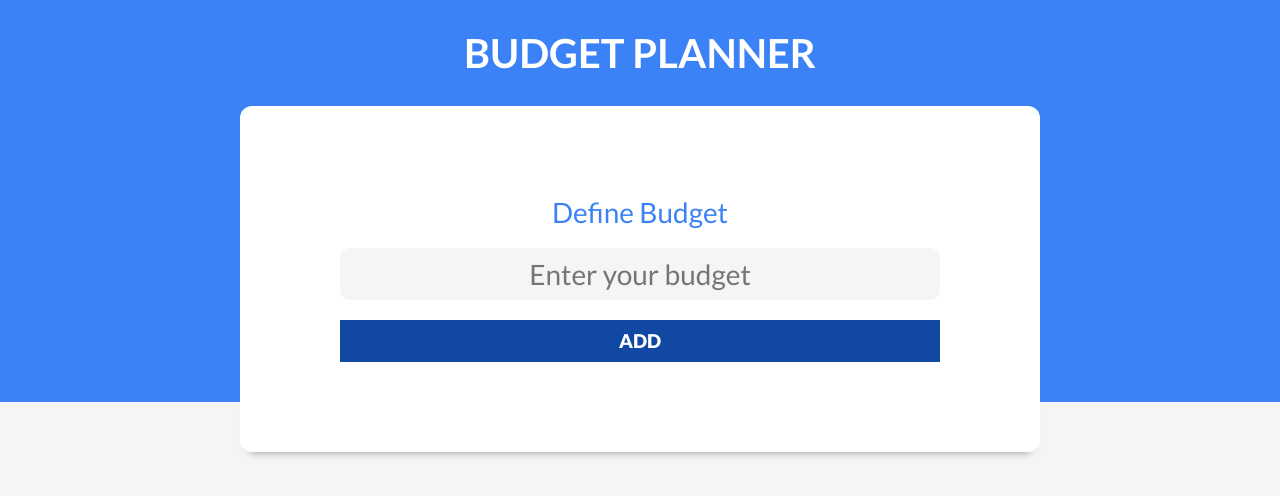
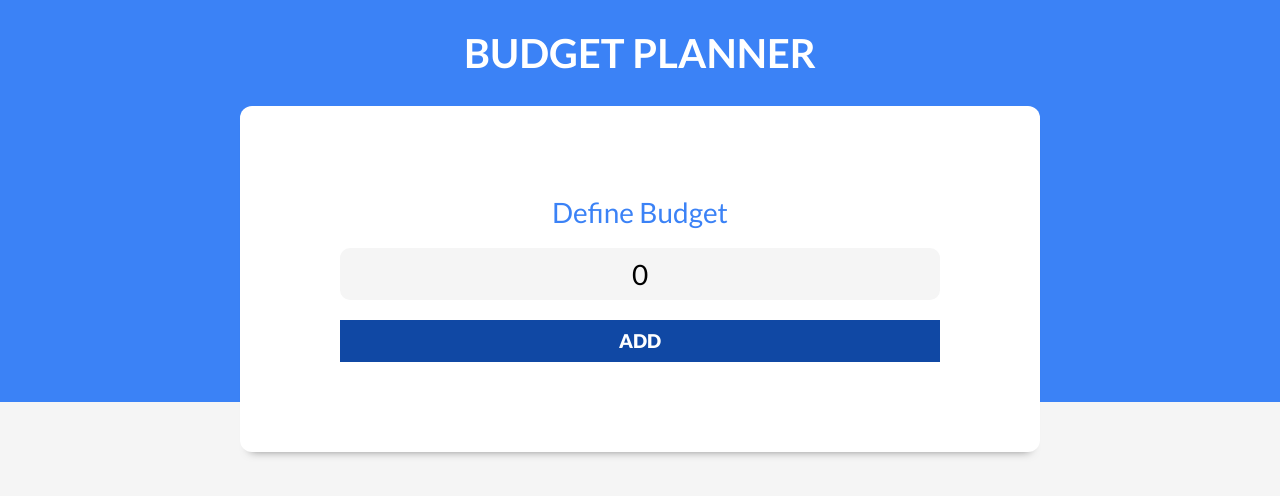
Before and after one commit to luismglz/budget-planner, a React (Vite) app: page / in a window 1280 px wide. Shown: the top 496 px of the page. Built offline with nearby package versions, Linux system fonts and the light colour scheme.

Commit message:
create budget form

```diff
--- a/src/App.jsx
+++ b/src/App.jsx
@@ -3,9 +3,16 @@ import Header from './components/Header'
 
 function App() {
 
+  const [budget, setBudget] = useState(0);
+
+
+
   return (
     <div>
-      <Header/>
+      <Header
+      budget = {budget}
+      setBudget = {setBudget}
+      />
     </div>
   )
 }
--- a/src/components/Header.jsx
+++ b/src/components/Header.jsx
@@ -1,12 +1,15 @@
 import React from "react";
 import NewBudget from "./NewBudget";
 
-const Header = () => {
+const Header = ({budget, setBudget}) => {
 
   return (
     <header>
       <h1>Budget Planner</h1>
-      <NewBudget/>
+      <NewBudget
+        budget={budget}
+        setBudget={setBudget}
+      />
     </header>
   )
 }
--- a/src/components/NewBudget.jsx
+++ b/src/components/NewBudget.jsx
@@ -1,14 +1,18 @@
 import React from "react";
 
 
-const NewBudget = () => {
+const NewBudget = ({budget, setBudget}) => {
   return (
     <div className="contenedor-presupuesto contenedor sombra">
       <form className="formulario">
         <div className="campo">
           <label>Define Budget</label>
           <input
-            className="nuevo-presupuesto" type="text" placeholder="Enter your budget"/>
+            className="nuevo-presupuesto"
+            type="text"
+            placeholder="Enter your budget"
+            value={budget}
+            onChange={(e)=> setBudget(e.target.value)}/>
         </div>
         <input type="submit" value="add"></input>
       </form>
```
